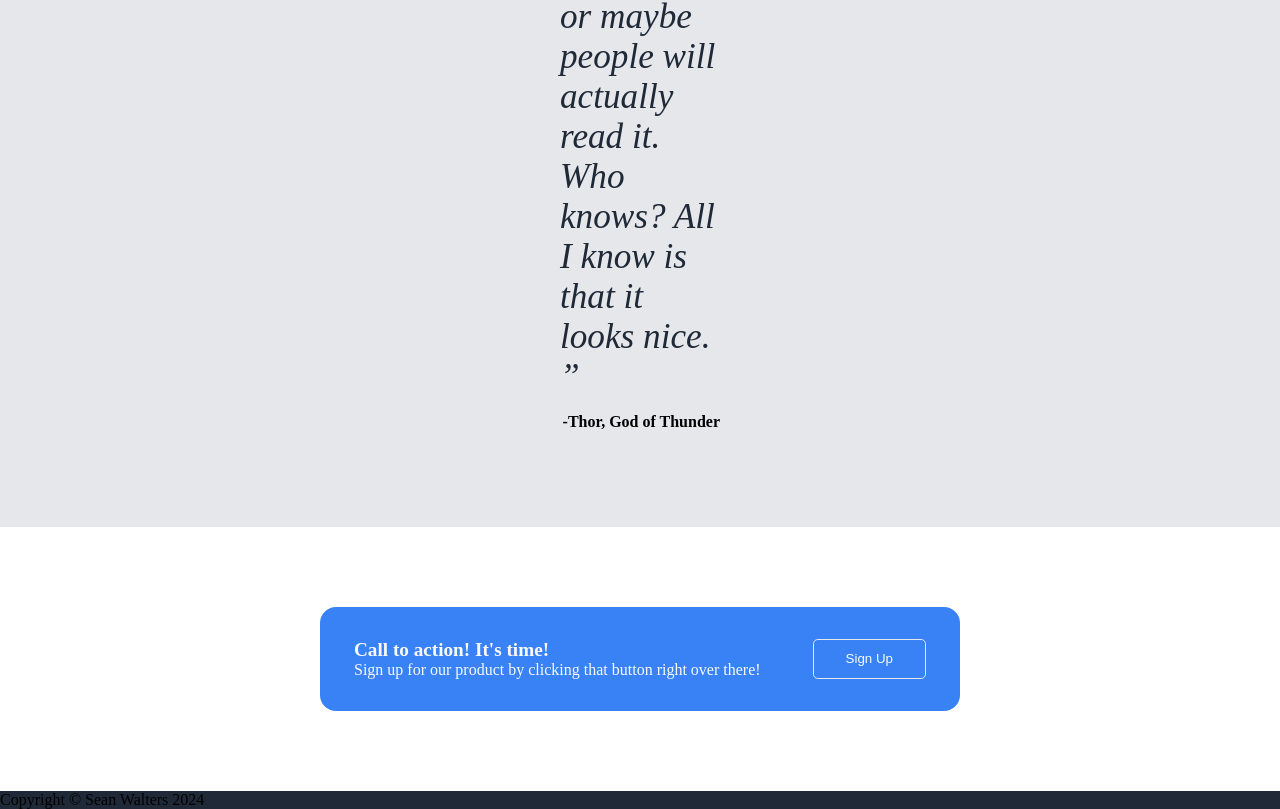
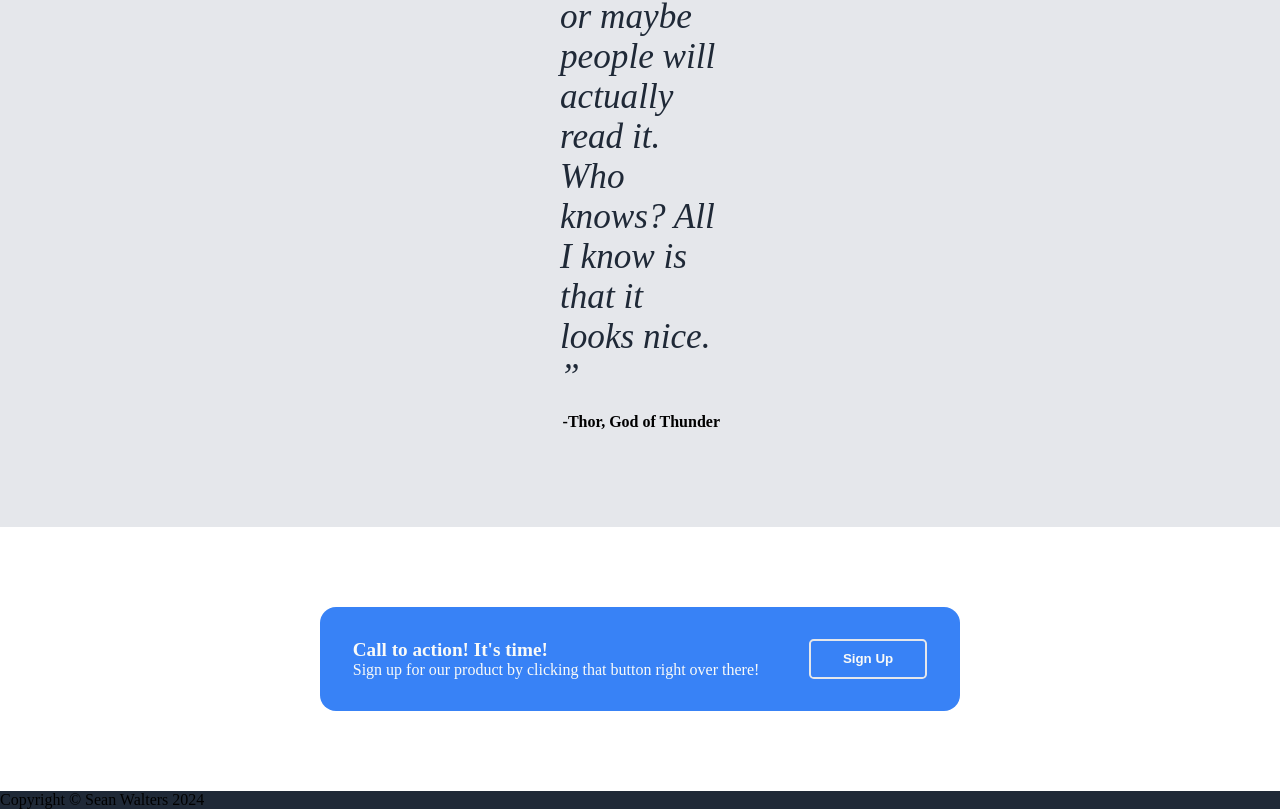
Before and after one commit to TweestidBunny/project-landing-page, a plain HTML site: page index.html in a window 1280 px wide. Shown: the part 1488-2297 px from the top of the page. Drawn offline with Linux system fonts and the light colour scheme.

Commit message:
Make button font bold, resize button border

```diff
--- a/resources/styles.css
+++ b/resources/styles.css
@@ -97,6 +97,7 @@ button {
   padding: .5rem 2rem;
   color: #f9faf8;
   cursor: pointer;
+  font-weight: 900;
 }
 
 button:hover {
@@ -183,7 +184,7 @@ q {
 }
 
 .sign-up-card button {
-  border: 1px solid #e5e7eb;
+  border: 2px solid #e5e7eb;
 }
 
 .attention p {
```
